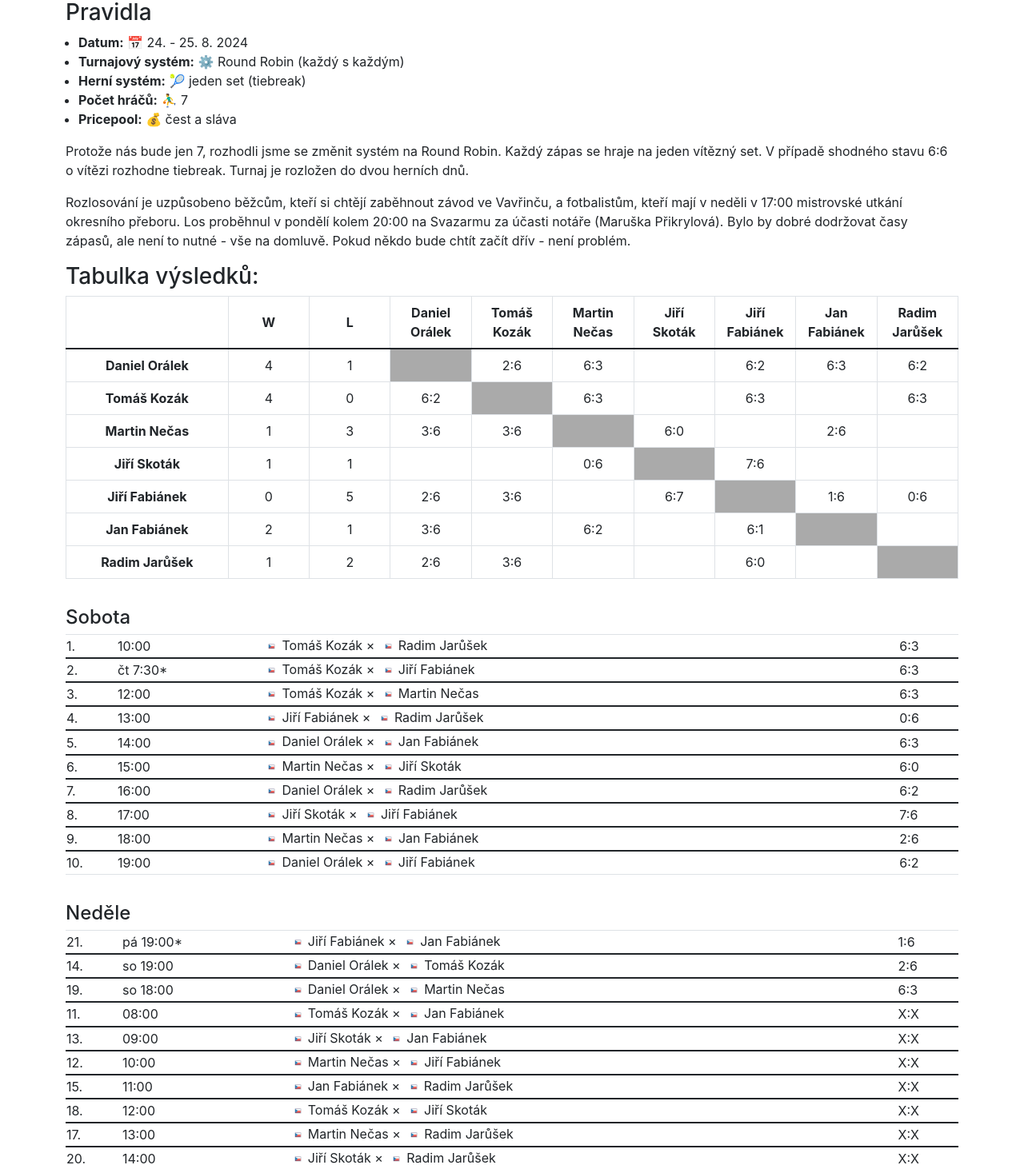
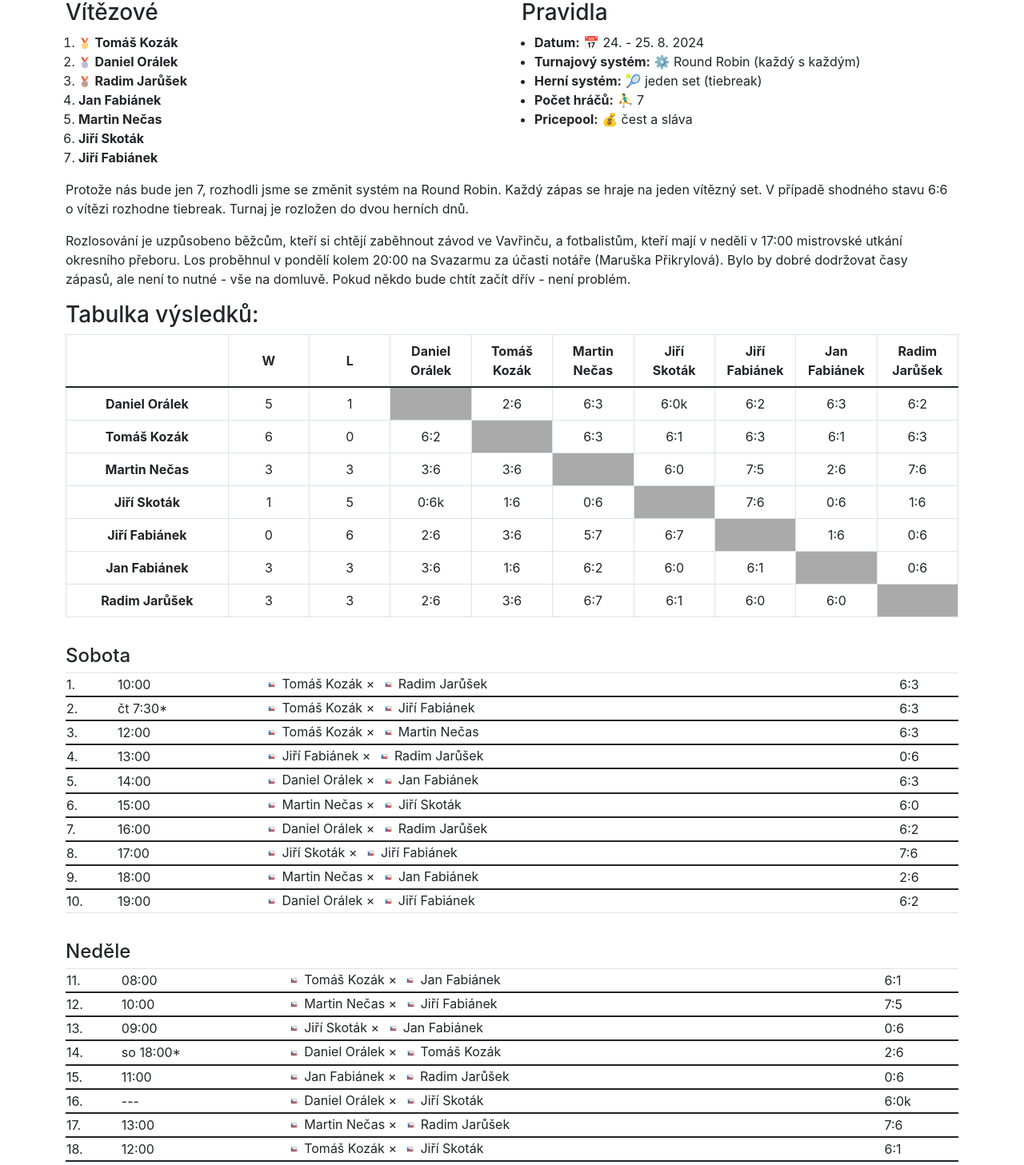
Before and after one commit to kotrzina/court-reservations, a Next.js app in the folder frontend/: page /turnaj/2024-singl in a window 1280 px wide. Shown: the part 138-1595 px from the top of the page at 80% size. Built offline with nearby package versions, Linux system fonts and the light colour scheme.

Commit message:
Tour 2024 - final results

```diff
--- a/frontend/pages/turnaj/2024-singl.tsx
+++ b/frontend/pages/turnaj/2024-singl.tsx
@@ -3,6 +3,7 @@ import {useRouter} from "next/router";
 import {Button, Col, Row, Table} from "react-bootstrap";
 import Head from "next/head";
 import {Flag} from "../../components/Flag";
+import Medal from "../../components/Medal";
 
 const Singl2024: NextPage = () => {
 
@@ -86,82 +87,82 @@ const Singl2024: NextPage = () => {
     ]
 
     const matchesSunday = [
-		{
-            match: 21,
-            time: "pá 19:00*",
-            player1: "Jiří Fabiánek",
-            player2: "Jan Fabiánek",
-            result: "1:6"
-        },
-		{
-            match: 14,
-            time: "so 19:00",
-            player1: "Daniel Orálek",
-            player2: "Tomáš Kozák",
-            result: "2:6"
-        },
-		{
-            match: 19,
-            time: "so 18:00",
-            player1: "Daniel Orálek",
-            player2: "Martin Nečas",
-            result: "6:3"
-        },
         {
             match: 11,
             time: "08:00",
             player1: "Tomáš Kozák",
             player2: "Jan Fabiánek",
-            result: "X:X"
-        },
-		{
-            match: 13,
-            time: "09:00",
-            player1: "Jiří Skoták",
-            player2: "Jan Fabiánek",
-            result: "X:X"
+            result: "6:1"
         },
         {
             match: 12,
             time: "10:00",
             player1: "Martin Nečas",
             player2: "Jiří Fabiánek",
-            result: "X:X"
+            result: "7:5"
+        },
+        {
+            match: 13,
+            time: "09:00",
+            player1: "Jiří Skoták",
+            player2: "Jan Fabiánek",
+            result: "0:6"
+        },
+        {
+            match: 14,
+            time: "so 18:00*",
+            player1: "Daniel Orálek",
+            player2: "Tomáš Kozák",
+            result: "2:6"
         },
         {
             match: 15,
             time: "11:00",
             player1: "Jan Fabiánek",
             player2: "Radim Jarůšek",
-            result: "X:X"
+            result: "0:6"
         },
-		{
-            match: 18,
-            time: "12:00",
-            player1: "Tomáš Kozák",
+        {
+            match: 16,
+            time: "---",
+            player1: "Daniel Orálek",
             player2: "Jiří Skoták",
-            result: "X:X"
+            result: "6:0k"
         },
         {
             match: 17,
             time: "13:00",
             player1: "Martin Nečas",
             player2: "Radim Jarůšek",
-            result: "X:X"
+            result: "7:6"
+        },
+        {
+            match: 18,
+            time: "12:00",
+            player1: "Tomáš Kozák",
+            player2: "Jiří Skoták",
+            result: "6:1"
+        },
+        {
+            match: 19,
+            time: "so 19:00*",
+            player1: "Daniel Orálek",
+            player2: "Martin Nečas",
+            result: "6:3"
         },
         {
             match: 20,
             time: "14:00",
             player1: "Jiří Skoták",
             player2: "Radim Jarůšek",
-            result: "X:X"
+            result: "1:6"
         },
-		{
-            match: 16,
-            time: "???",
-            player1: "Daniel Orálek",
-            player2: "Jiří Skoták",
-            result: "X:X"
+        {
+            match: 21,
+            time: "pá 19:00*",
+            player1: "Jiří Fabiánek",
+            player2: "Jan Fabiánek",
+            result: "1:6"
         },
     ]
 
@@ -171,10 +172,25 @@ const Singl2024: NextPage = () => {
                 <title>Tenisový turnaj - 24. - 25. 8. 2024 - Hřiště Veselice</title>
             </Head>
 
-            <Col>
+            <Col md={12}>
                 <h1>Tenisový turnaj - 24.&nbsp;-&nbsp;25.&nbsp;8.&nbsp;2024</h1>
                 <hr/>
+            </Col>
 
+            <Col md={6}>
+                <h3>Vítězové</h3>
+                <ol>
+                    <li><Medal type={"gold"}/> <strong>Tomáš Kozák</strong></li>
+                    <li><Medal type={"silver"}/> <strong>Daniel Orálek</strong></li>
+                    <li><Medal type={"bronze"}/> <strong>Radim Jarůšek</strong></li>
+                    <li><strong>Jan Fabiánek</strong></li>
+                    <li><strong>Martin Nečas</strong></li>
+                    <li><strong>Jiří Skoták</strong></li>
+                    <li><strong>Jiří Fabiánek</strong></li>
+                </ol>
+            </Col>
+
+            <Col md={6}>
                 <h3>Pravidla</h3>
                 <p>
                     <ul>
@@ -186,6 +202,8 @@ const Singl2024: NextPage = () => {
                     </ul>
 
                 </p>
+            </Col>
+            <Col md={12}>
                 <p>
                     Protože nás bude jen 7, rozhodli jsme se změnit systém na Round Robin. Každý zápas se hraje na
                     jeden vítězný set. V případě shodného stavu 6:6 o vítězi rozhodne tiebreak. Turnaj je rozložen do
@@ -217,59 +235,59 @@ const Singl2024: NextPage = () => {
                     <tbody>
                     <tr>
                         <th>Daniel&nbsp;Orálek</th>
-                        <td>4</td>
+                        <td>5</td>
                         <td>1</td>
                         <td className={"void"}></td>
                         <td>2:6</td>
                         <td>6:3</td>
-                        <td></td>
+                        <td>6:0k</td>
                         <td>6:2</td>
                         <td>6:3</td>
                         <td>6:2</td>
                     </tr>
                     <tr>
                         <th>Tomáš&nbsp;Kozák</th>
-                        <td>4</td>
+                        <td>6</td>
                         <td>0</td>
                         <td>6:2</td>
                         <td className={"void"}></td>
                         <td>6:3</td>
-                        <td></td>
+                        <td>6:1</td>
                         <td>6:3</td>
-                        <td></td>
+                        <td>6:1</td>
                         <td>6:3</td>
                     </tr>
                     <tr>
                         <th>Martin&nbsp;Nečas</th>
-                        <td>1</td>
+                        <td>3</td>
                         <td>3</td>
                         <td>3:6</td>
                         <td>3:6</td>
                         <td className={"void"}></td>
                         <td>6:0</td>
-                        <td></td>
+                        <td>7:5</td>
                         <td>2:6</td>
-                        <td></td>
+                        <td>7:6</td>
                     </tr>
                     <tr>
                         <th>Jiří&nbsp;Skoták</th>
                         <td>1</td>
-                        <td>1</td>
-                        <td></td>
-                        <td></td>
+                        <td>5</td>
+                        <td>0:6k</td>
+                        <td>1:6</td>
                         <td>0:6</td>
                         <td className={"void"}></td>
                         <td>7:6</td>
-                        <td></td>
-                        <td></td>
+                        <td>0:6</td>
+                        <td>1:6</td>
                     </tr>
                     <tr>
                         <th>Jiří&nbsp;Fabiánek</th>
                         <td>0</td>
-                        <td>5</td>
+                        <td>6</td>
                         <td>2:6</td>
                         <td>3:6</td>
-                        <td></td>
+                        <td>5:7</td>
                         <td>6:7</td>
                         <td className={"void"}></td>
                         <td>1:6</td>
@@ -277,26 +295,26 @@ const Singl2024: NextPage = () => {
                     </tr>
                     <tr>
                         <th>Jan&nbsp;Fabiánek</th>
-                        <td>2</td>
-                        <td>1</td>
+                        <td>3</td>
+                        <td>3</td>
                         <td>3:6</td>
-                        <td></td>
+                        <td>1:6</td>
                         <td>6:2</td>
-                        <td></td>
+                        <td>6:0</td>
                         <td>6:1</td>
                         <td className={"void"}></td>
-                        <td></td>
+                        <td>0:6</td>
                     </tr>
                     <tr>
                         <th>Radim&nbsp;Jarůšek</th>
-                        <td>1</td>
-                        <td>2</td>
+                        <td>3</td>
+                        <td>3</td>
                         <td>2:6</td>
                         <td>3:6</td>
-                        <td></td>
-                        <td></td>
+                        <td>6:7</td>
+                        <td>6:1</td>
                         <td>6:0</td>
-                        <td></td>
+                        <td>6:0</td>
                         <td className={"void"}></td>
                     </tr>
                     </tbody>
```
